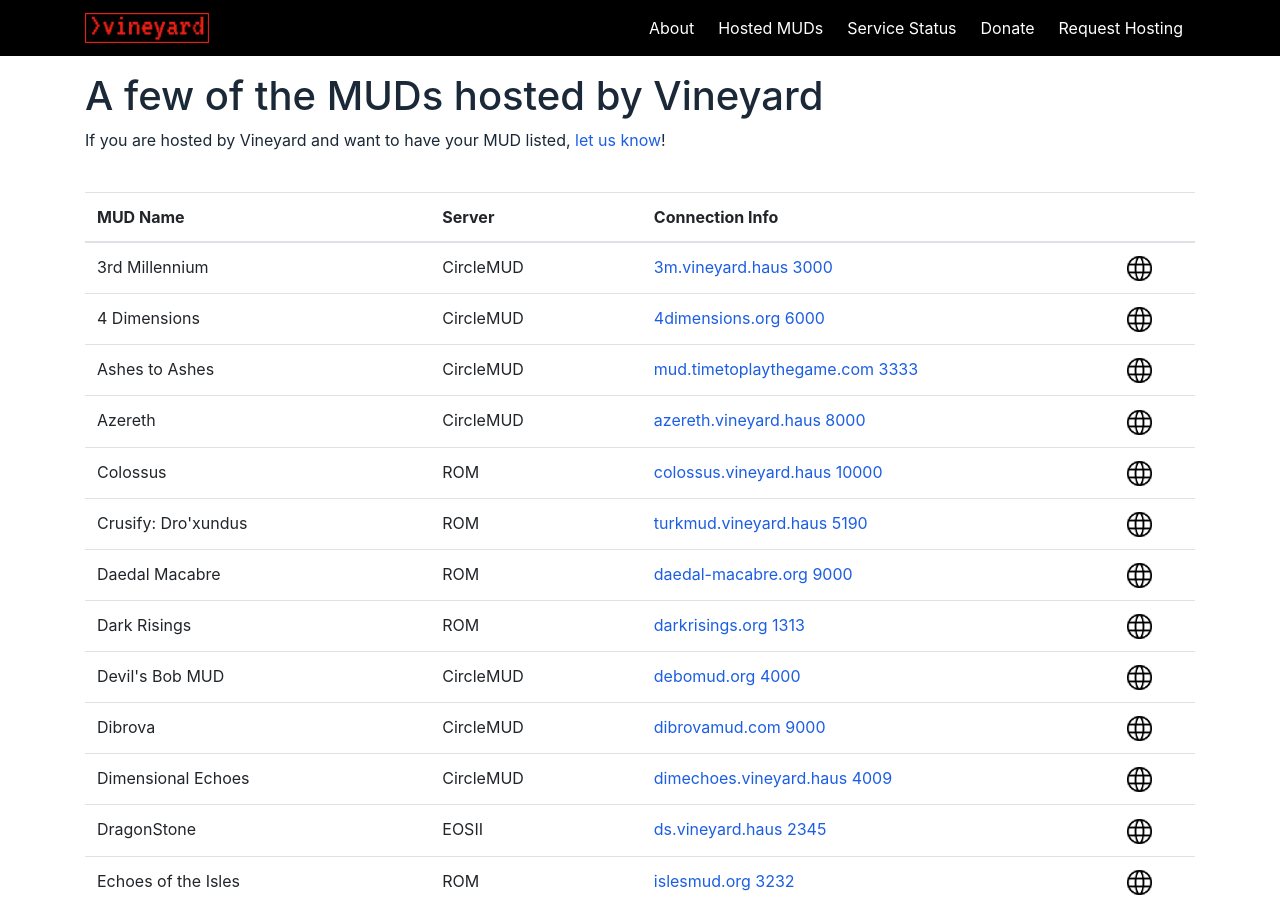
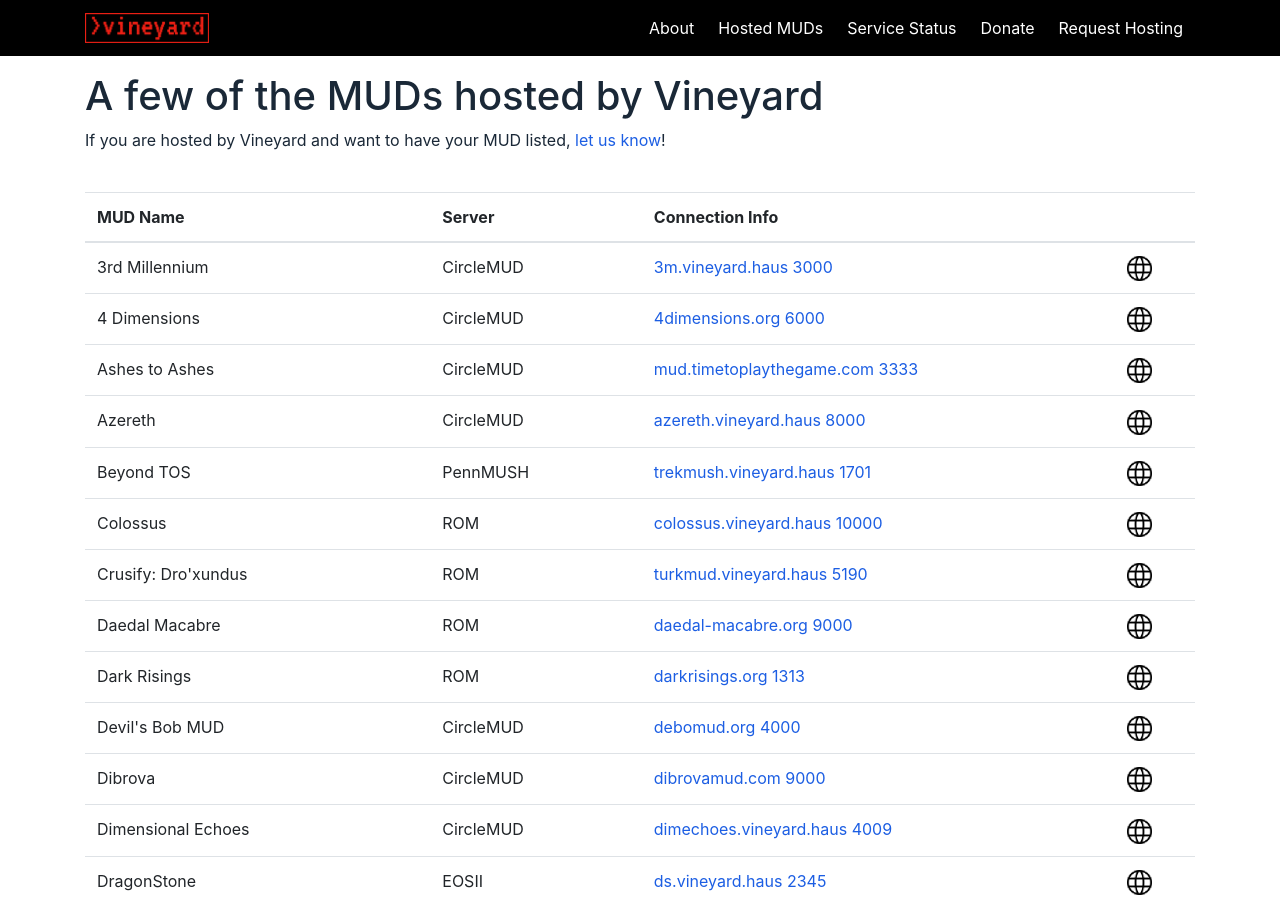
Before and after one commit to vintnerhaus/vineyard.haus, a Jekyll site: the page built from muds.html, in a window 1280 px wide and 900 px high. Built offline with Jekyll 4.4.1, drawn with Linux system fonts in a browser that asks for light colours; nearby versions of some CDN libraries; Markdown is read by kramdown in place of the engine named in the settings.

Commit message:
Add 'Beyond TOS' MUD to mud_list.json
Added a new MUD 'Beyond TOS' hosted on PennMUSH.

```diff
--- a/_data/mud_list.json
+++ b/_data/mud_list.json
@@ -191,7 +191,7 @@
       "server_port": "7000",
     },
     {
-      "mud_name": "Rome: The Eternal City ",
+      "mud_name": "Rome: The Eternal City",
       "server": "Evennia",
       "site": "rome.vineyard.haus",
       "server_address": "rome.vineyard.haus",
@@ -203,6 +203,13 @@
       "site": "ksm.vineyard.haus",
       "server_address": "ksm.vineyard.haus",
       "server_port": "7171",
+    },
+    {
+      "mud_name": "Beyond TOS",
+      "server": "PennMUSH",
+      "site": "trekmush.vineyard.haus",
+      "server_address": "trekmush.vineyard.haus",
+      "server_port": "1701",
     }
   ]
 }
```
